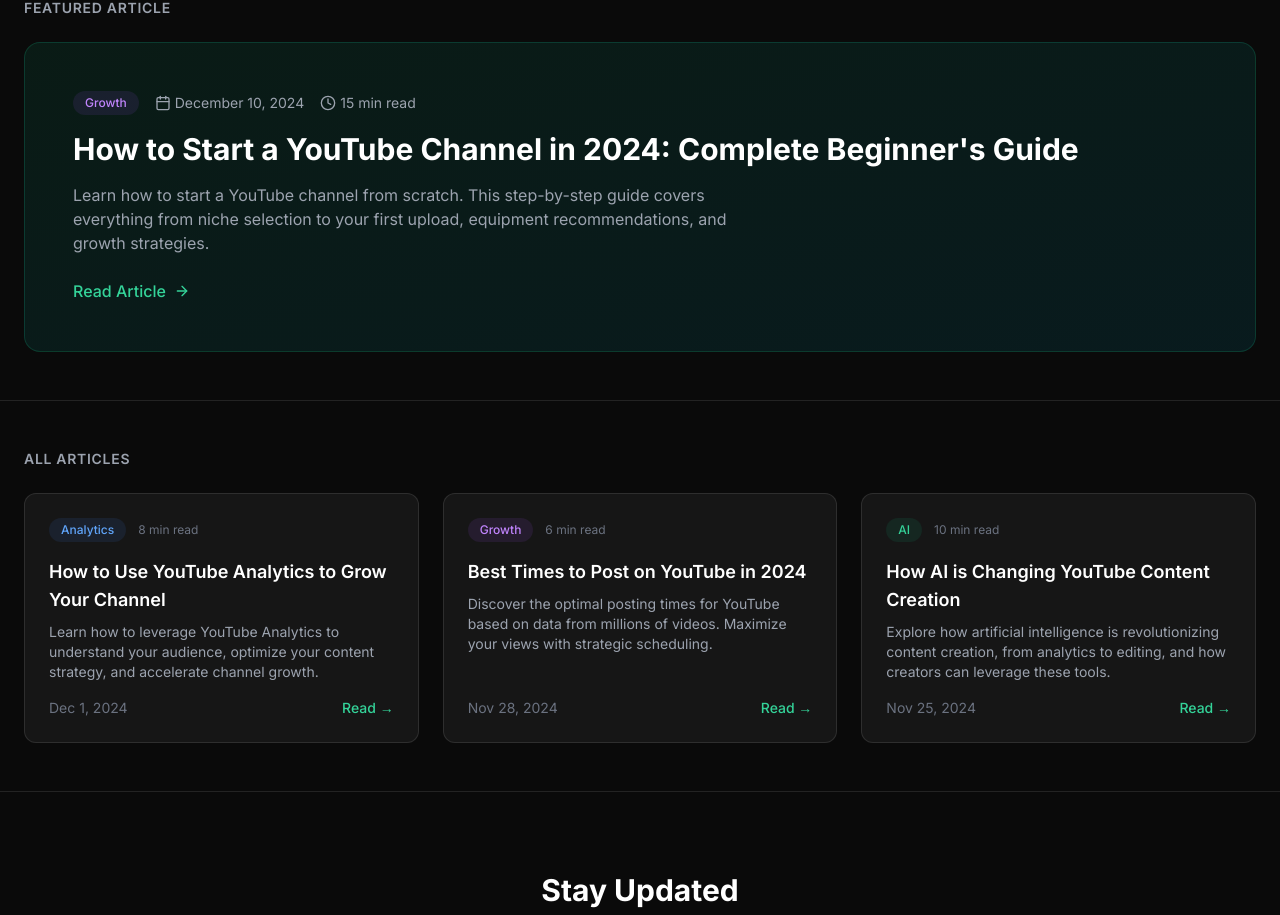
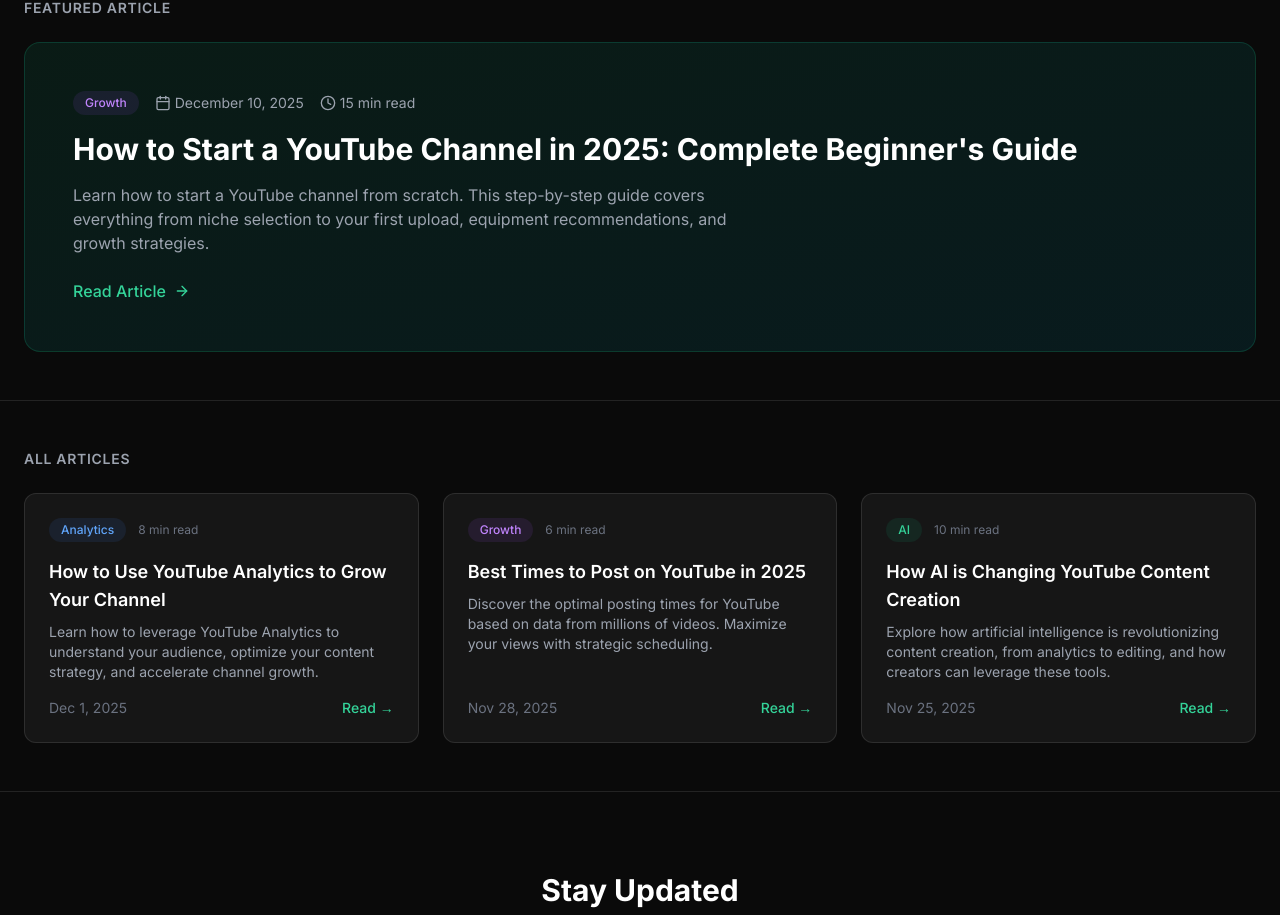
Before and after one commit to palinopr/youtube-creator-saas, a Next.js app in the folder frontend/: page /blog in a window 1280 px wide. Shown: the part 612-1527 px from the top of the page. Built offline with nearby package versions, Linux system fonts and the light colour scheme; no server answers.

Commit message:
chore(copy): update to 2025 waitlist context

```diff
--- a/frontend/components/landing/FAQSection.tsx
+++ b/frontend/components/landing/FAQSection.tsx
@@ -26,23 +26,23 @@ const faqCategories = [
     ],
   },
   {
-    id: "billing",
-    label: "Billing",
+    id: "access",
+    label: "Access",
     questions: [
       {
-        question: "Is there a free trial?",
+        question: "How do I get access to TubeGrow?",
         answer:
-          "Yes! All plans come with a 14-day free trial. No credit card required to start. You'll have full access to all features during the trial period.",
+          "TubeGrow is currently in waitlist-only early access. Join the waitlist on the homepage, and we’ll invite creators in waves as we open the beta.",
       },
       {
-        question: "Can I cancel anytime?",
+        question: "When will pricing be available?",
         answer:
-          "Yes, you can cancel your subscription at any time from your account settings. If you cancel, you'll retain access until the end of your current billing period.",
+          "We’ll share pricing when the public beta opens. Waitlist members will get early access and first notice of launch details.",
       },
       {
-        question: "What payment methods do you accept?",
+        question: "Will TubeGrow have a free plan?",
         answer:
-          "We accept all major credit cards (Visa, Mastercard, American Express), PayPal, and bank transfers for annual Enterprise plans.",
+          "We’re finalizing launch plans now. The waitlist is the best way to get early access and learn what’s included at launch.",
       },
     ],
   },
@@ -53,17 +53,17 @@ const faqCategories = [
       {
         question: "Can I connect multiple YouTube channels?",
         answer:
-          "Yes! The number of channels you can connect depends on your plan. Starter includes 1 channel, Pro includes 3 channels, and Agency includes unlimited channels.",
+          "Yes. TubeGrow supports multiple channels per account. Limits (if any) will be announced during beta as we scale access.",
       },
       {
-        question: "How do I upgrade or downgrade my plan?",
+        question: "How do I connect my channel?",
         answer:
-          "You can change your plan at any time from your account settings. Upgrades take effect immediately, and downgrades will apply at the start of your next billing cycle.",
+          "Once you’re invited to the beta, you connect through secure Google OAuth in one click. TubeGrow only requests the permissions needed to read your analytics and optimize your content.",
       },
       {
         question: "Can I export my data?",
         answer:
-          "Yes, you can export your analytics data, reports, and insights at any time. Pro and Agency plans also include API access for custom integrations.",
+          "Yes. You can export analytics and insights from your dashboard. We’re expanding export formats as we roll out the beta.",
       },
     ],
   },
--- a/frontend/components/landing/HowItWorksTabs.tsx
+++ b/frontend/components/landing/HowItWorksTabs.tsx
@@ -464,7 +464,7 @@ export default function HowItWorksTabs() {
                     No credit card required
                   </p>
                   <p className="text-white/50 text-xs">
-                    Start your free trial instantly
+                    Join the waitlist in seconds
                   </p>
                 </div>
               </div>
--- a/frontend/lib/blogPosts.ts
+++ b/frontend/lib/blogPosts.ts
@@ -4,17 +4,17 @@ import type { BlogPost } from "./blog";
 export const blogPosts: BlogPost[] = [
   {
     slug: "how-to-start-youtube-channel-beginners-guide",
-    title: "How to Start a YouTube Channel in 2024: Complete Beginner's Guide",
+    title: "How to Start a YouTube Channel in 2025: Complete Beginner's Guide",
     description:
       "Learn how to start a YouTube channel from scratch. This step-by-step guide covers everything from niche selection to your first upload, equipment recommendations, and growth strategies.",
     category: "Growth",
-    date: "2024-12-10",
+    date: "2025-12-10",
     readTime: "15 min read",
     author: {
       name: "TubeGrow Team",
     },
     content: `
-# How to Start a YouTube Channel in 2024: Complete Beginner's Guide
+# How to Start a YouTube Channel in 2025: Complete Beginner's Guide
 
 Starting a YouTube channel can change your life. Whether you want to build a personal brand, share your expertise, create a side income, or eventually become a full-time creator, YouTube offers incredible opportunities. This comprehensive guide will walk you through everything you need to know to start your YouTube journey the right way.
 
@@ -41,7 +41,7 @@ Ask yourself:
 - What unique knowledge or perspective do I have?
 - Is there an audience searching for this content?
 
-### Popular YouTube Niches in 2024
+### Popular YouTube Niches in 2025
 
 - **Tech reviews and tutorials**
 - **Personal finance and investing**
@@ -300,7 +300,7 @@ Here's your action plan:
 
 Don't wait until everything is perfect. Your first videos won't be your best—and that's okay. Every successful YouTuber started exactly where you are now.
 
-Ready to accelerate your YouTube growth? TubeGrow's AI-powered analytics can help you understand your audience, optimize your content, and grow faster. Start your free trial today.
+Ready to accelerate your YouTube growth? TubeGrow's AI-powered analytics can help you understand your audience, optimize your content, and grow faster. Join the waitlist today.
     `,
   },
   {
@@ -309,7 +309,7 @@ Ready to accelerate your YouTube growth? TubeGrow's AI-powered analytics can hel
     description:
       "Learn how to leverage YouTube Analytics to understand your audience, optimize your content strategy, and accelerate channel growth.",
     category: "Analytics",
-    date: "2024-12-01",
+    date: "2025-12-01",
     readTime: "8 min read",
     author: {
       name: "TubeGrow Team",
@@ -369,17 +369,17 @@ Start implementing these insights today and watch your channel grow!
   },
   {
     slug: "best-times-to-post-youtube-2024",
-    title: "Best Times to Post on YouTube in 2024",
+    title: "Best Times to Post on YouTube in 2025",
     description:
       "Discover the optimal posting times for YouTube based on data from millions of videos. Maximize your views with strategic scheduling.",
     category: "Growth",
-    date: "2024-11-28",
+    date: "2025-11-28",
     readTime: "6 min read",
     author: {
       name: "TubeGrow Team",
     },
     content: `
-# Best Times to Post on YouTube in 2024
+# Best Times to Post on YouTube in 2025
 
 Timing can significantly impact your video's initial performance. While the "best time" depends on your specific audience, here's what the data shows.
 
@@ -430,7 +430,7 @@ Remember: Great content beats perfect timing every time. Focus on quality first,
     description:
       "Explore how artificial intelligence is revolutionizing content creation, from analytics to editing, and how creators can leverage these tools.",
     category: "AI",
-    date: "2024-11-25",
+    date: "2025-11-25",
     readTime: "10 min read",
     author: {
       name: "TubeGrow Team",
```
Also changed, not shown: 1 other file (tests, documents, lock files or other folders).
